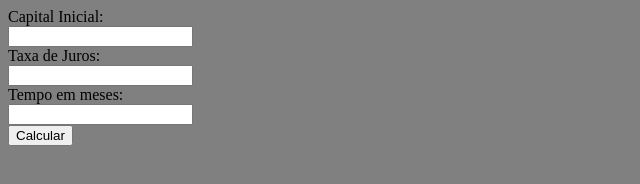
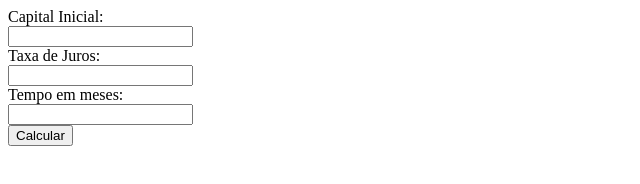
Before and after one commit to EnzoDalvi/EnzoDalvi.github.io, a plain HTML site: page CalculadoraDeJuros/Juros.html in a window 1280 px wide. Shown: the whole page, without its empty margins (0-640 px from the left). Drawn offline with Linux system fonts and the light colour scheme.

Commit message:
Update Juros.html

```diff
--- a/CalculadoraDeJuros/Juros.html
+++ b/CalculadoraDeJuros/Juros.html
@@ -4,7 +4,7 @@
 	<meta charset="UTF-8">
 	<title>Calculadora de Juros Compostos</title>
 </head>
-<body bgcolor=grey>
+<body>
 	Capital Inicial:<br>
 	<input id="CapIni" type="text" name="Capital"><br>
 	Taxa de Juros:<br>
```
